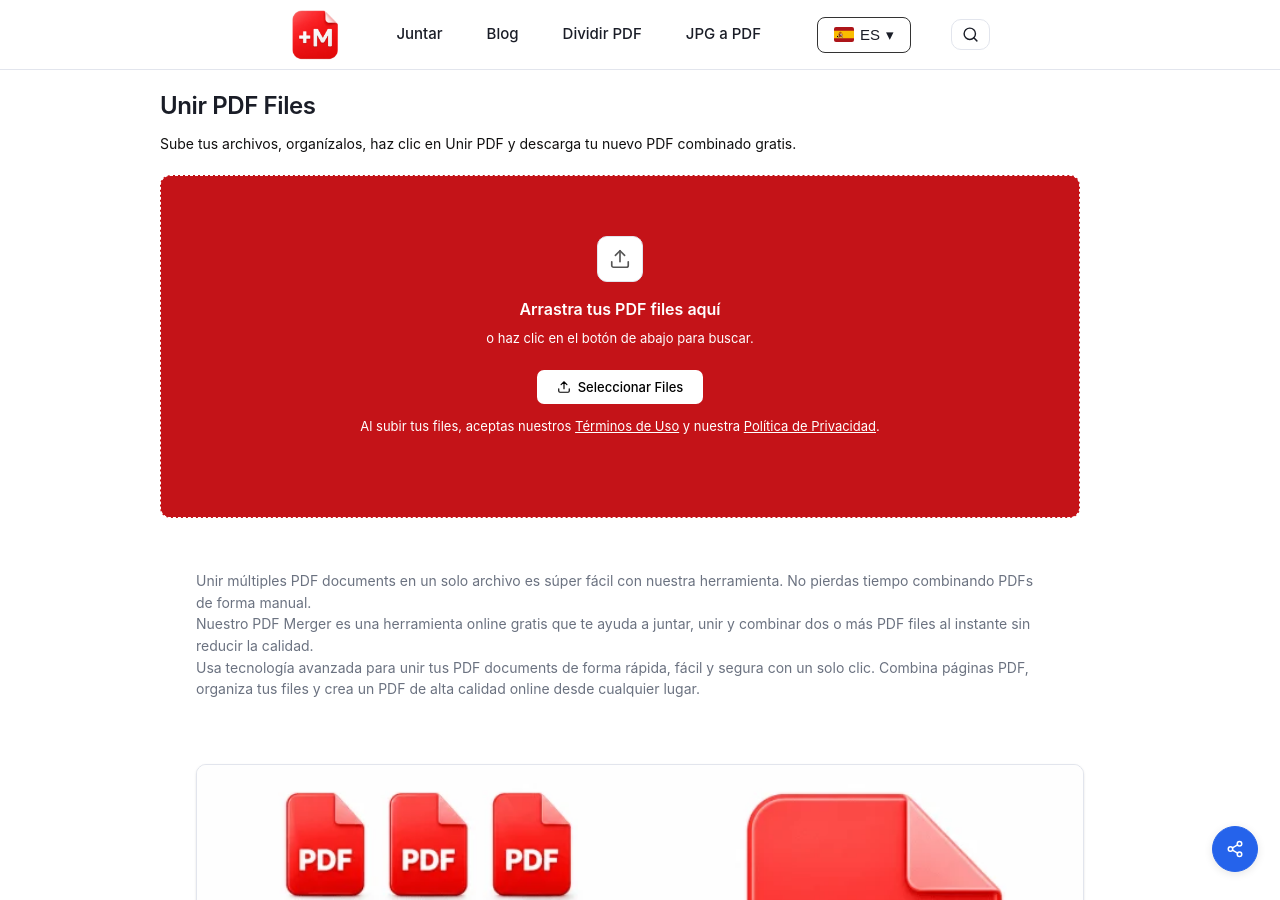
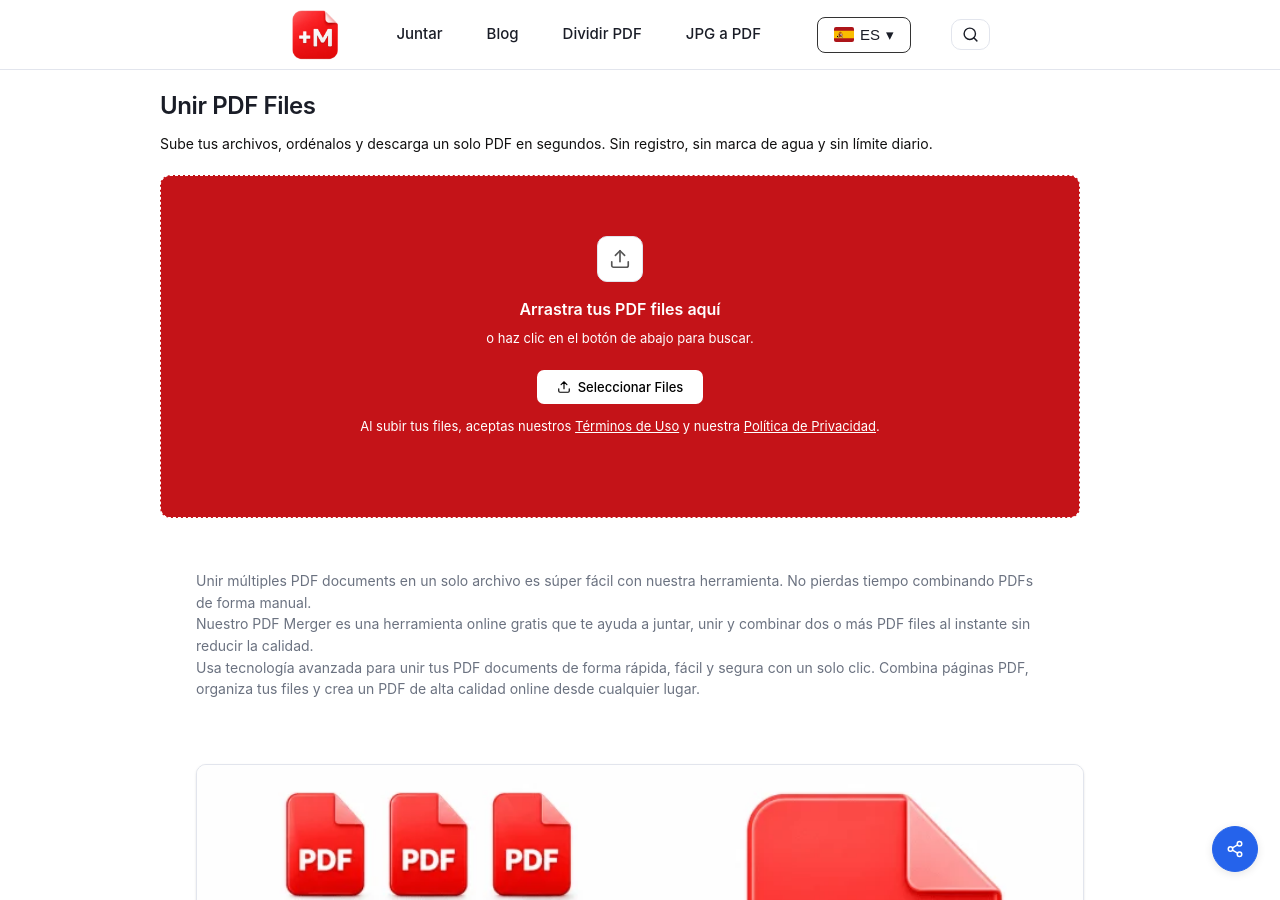
Before and after one commit to rforrupesh/jekyllmultilingual, a Jekyll site: the page built from index.md, in a window 1280 px wide and 900 px high. Built offline with Jekyll 4.4.1, drawn with Linux system fonts in a browser that asks for light colours.

Commit message:
Update subtitle for PDF merging instructions

```diff
--- a/index.md
+++ b/index.md
@@ -25,7 +25,7 @@ permalink: /
 
  <!-- H1 + P — visible before upload, hidden after -->
   <h1 class="page-title" id="pageTitle">Unir PDF Files</h1>
-  <p class="page-sub" id="pageSub">Sube tus archivos, organízalos, haz clic en Unir PDF y descarga tu nuevo PDF combinado gratis.</p>
+  <p class="page-sub" id="pageSub">Sube tus archivos, ordénalos y descarga un solo PDF en segundos. Sin registro, sin marca de agua y sin límite diario.</p>
   <!-- UPLOAD STATE (centered, full viewport height) -->
   <div id="uploadState">
     <div class="upload-box" id="dropZone">
```
